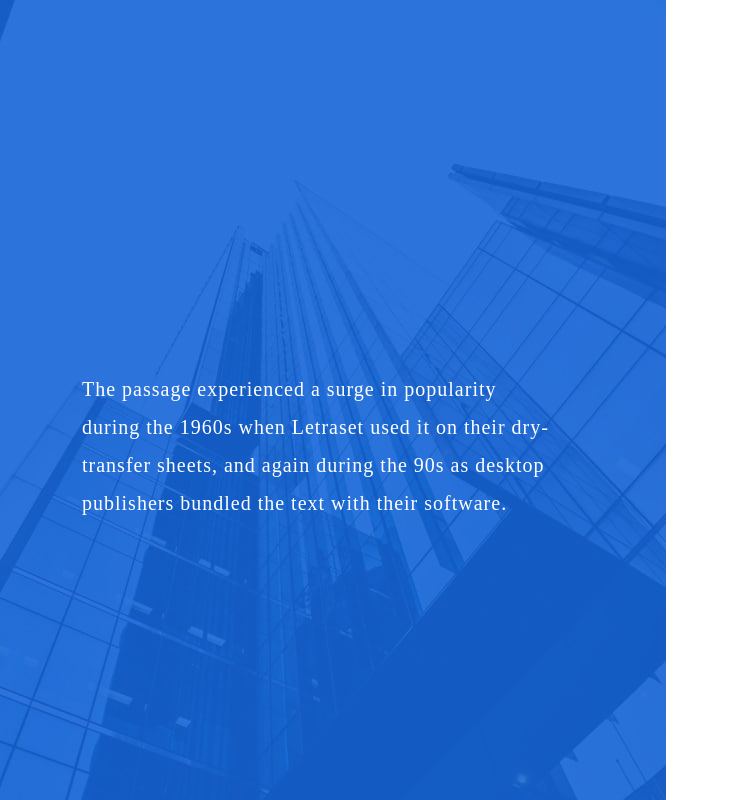
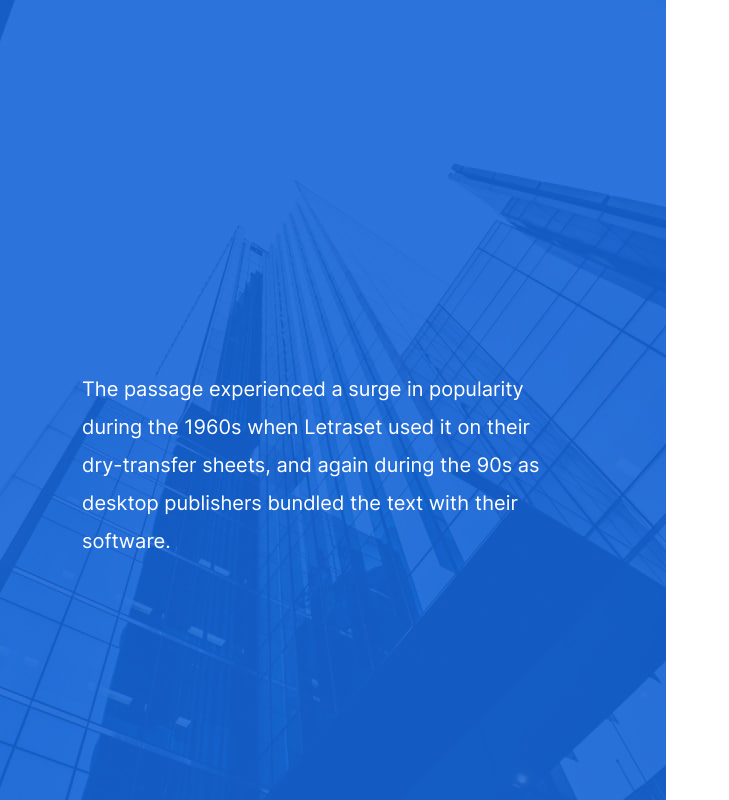
Before and after one commit to buzilo/homework-start, a plain HTML site: page index.html in a window 1280 px wide. Shown: the top 800 px of the page, without its empty margins (0-729 px from the left). Drawn offline with Linux system fonts and the light colour scheme.

Commit message:
task-6 решена проблема с подключением шрифтов (проблема в пути подключения шрифта)

```diff
--- a/fonts/fonts.css
+++ b/fonts/fonts.css
@@ -1,9 +1,10 @@
+
 @font-face {
-    font-family: 'Inter', sans-serif;
+    font-family: 'Inter-Regular';
     font-style: normal;
     font-weight: 400;
     src:
-        url('/fonts/Inter-Regular.ttf') format('ttf');
+        url('../fonts/Inter-Regular.ttf');
 }
 
 @font-face {
@@ -11,7 +12,7 @@
     font-style: normal;
     font-weight: 500;
     src:
-        url('Inter-Medium.ttf') format('ttf');
+        url('../fonts/Inter-Medium.ttf');
 }
 
 @font-face {
@@ -19,7 +20,5 @@
     font-style: normal;
     font-weight: 600;
     src:
-        url('Inter-SemiBold.ttf') format('ttf');
+        url('../fonts/Inter-SemiBold.ttf');
 }
-
-@import url('https://fonts.googleapis.com/css2?family=Inter:wght@400;500;600&display=swap');
--- a/sass/style.sass
+++ b/sass/style.sass
@@ -1,7 +1,7 @@
 // переменные шрифтов
-$font-inter-400: 400 30px "Inter-Regular"
-$font-inter-500: 500 30px "Inter", sans-serif
-$font-inter-600: 600 30px "Inter", sans-serif
+$font-inter-400: 400 30px "Inter-Regular", sans-serif
+$font-inter-500: 500 30px "Inter-Medium", sans-serif
+$font-inter-600: 600 30px "Inter-SemiBold", sans-serif
 $size-20px: 20px
 // -------------
 
@@ -53,6 +53,7 @@
 .form__left-p
     position: absolute
     font: $font-inter-400
+    font-weight: 400
     font-size: $size-20px
     color: $color-white
     line-height: 38px
@@ -60,4 +61,3 @@
     height: 190px
     top: 370px
     left: 82px
-    letter-spacing: 1px
```
Also changed, not shown: css/style.css, 1 other file.
